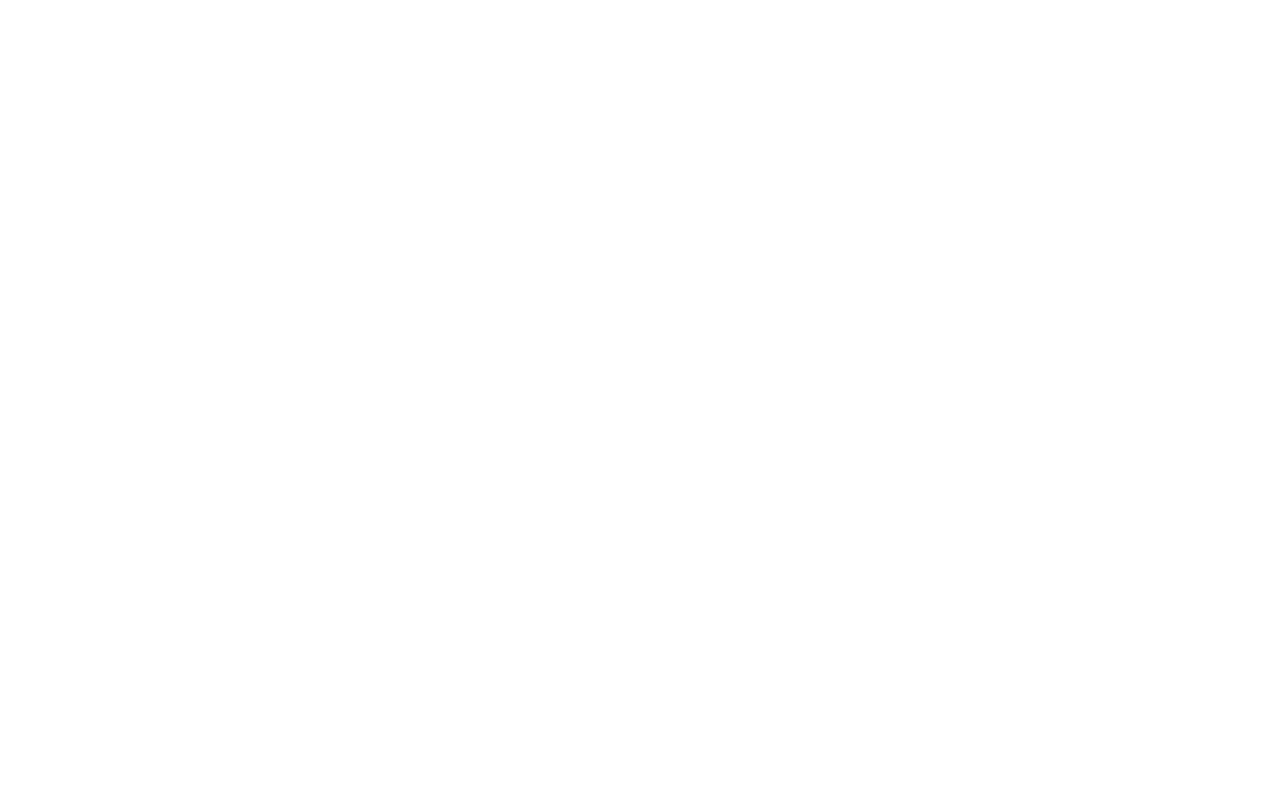
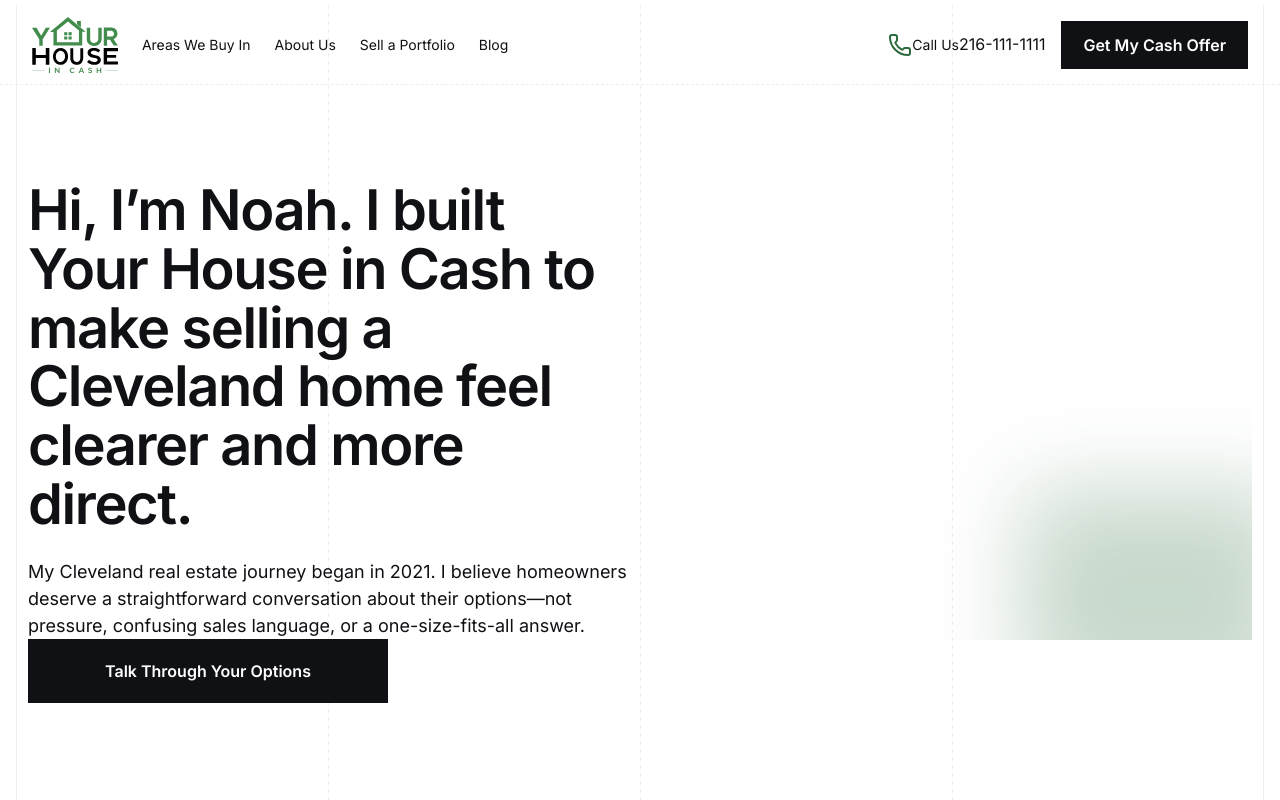
Before and after one commit to YHICAdmin/your-house-in-cash, a Next.js app: page /about-us in a window 1280 px wide. Before the commit this address had no page. Shown: the top 800 px of the page. Built offline with nearby package versions, Linux system fonts and the light colour scheme.

Commit message:
add hero

```diff
--- /dev/null
+++ b/project-documentation/website-specification/about-us-page.md
@@ -0,0 +1,59 @@
+# Purpose
+
+Introduce Noah as the person behind Your House in Cash and establish a clear, direct, homeowner-first approach to selling a Cleveland home.
+
+# Page Routing
+
+- Canonical route: `/about-us`
+- The Hero primary CTA navigates to the Contact Us page at `/contact`.
+
+# Hero
+
+## Purpose
+
+Create a personal first impression of Noah and make clear that Your House in Cash offers a straightforward conversation about a homeowner’s options.
+
+## Content
+
+### Primary Headline
+
+- `Hi, I’m Noah. I built Your House in Cash to make selling a Cleveland home feel clearer and more direct.`
+- Use H1 semantics and the global Display typography.
+
+### Supporting Copy
+
+- `My Cleveland real estate journey began in 2021. I believe homeowners deserve a straightforward conversation about their options—not pressure, confusing sales language, or a one-size-fits-all answer.`
+- Use global Body Large typography.
+
+### Primary CTA
+
+- Label: `Talk Through Your Options`
+- Destination: `/contact`
+- Use the shared Button Component with its `conversion` variant.
+
+## Layout
+
+### Desktop
+
+- Use a spacious two-column Hero.
+- The left column contains the Primary Headline, Supporting Copy, and Primary CTA in that order.
+- The right column contains one abstract branded visual.
+- Keep the text composition as the Hero’s primary focal point.
+
+### Mobile
+
+- Stack the text composition first and the abstract visual second.
+- Keep the abstract visual proportional and visually supporting the copy.
+
+## Abstract Branded Visual
+
+### Purpose
+
+Provide a warm, modern branded counterweight to the Hero copy without using an image asset.
+
+### Design Direction
+
+- Build one rounded rectangle with CSS gradients and soft blurred color fields.
+- Use pale green, soft sage, warm off-white, and deep forest green close to the existing brand palette.
+- Create a polished, warm, understated color composition with the visual weight of an editorial background.
+- Use the supplied reference as loose inspiration for soft-color composition only.
--- /dev/null
+++ b/src/app/(site)/about-us/page.module.css
@@ -0,0 +1,94 @@
+.hero {
+  background: var(--color-background);
+}
+
+.layout {
+  align-items: center;
+  row-gap: var(--spacing-xl);
+}
+
+.content,
+.visual {
+  min-width: 0;
+  grid-column: 1 / -1;
+}
+
+.content {
+  display: flex;
+  flex-direction: column;
+  align-items: flex-start;
+}
+
+.heading {
+  max-width: 16ch;
+  margin: 0 0 var(--spacing-m);
+}
+
+.supportingCopy {
+  max-width: 58ch;
+  margin: 0 0 var(--spacing-l);
+  color: var(--color-text-secondary);
+}
+
+.visual {
+  position: relative;
+  width: 100%;
+  aspect-ratio: 5 / 4;
+  overflow: hidden;
+  border-radius: var(--radius-large);
+  background:
+    radial-gradient(circle at 20% 18%, var(--color-brand-light) 0 15%, transparent 42%),
+    linear-gradient(145deg, var(--color-background-soft) 0%, var(--color-brand-light) 58%, var(--color-background-soft) 100%);
+}
+
+.visual::before,
+.visual::after {
+  position: absolute;
+  border-radius: var(--radius-pill);
+  content: "";
+  filter: blur(44px);
+}
+
+.visual::before {
+  width: 54%;
+  height: 54%;
+  right: -8%;
+  bottom: -16%;
+  background: var(--color-brand-dark);
+  opacity: 0.26;
+}
+
+.visual::after {
+  width: 48%;
+  height: 48%;
+  top: 13%;
+  left: 24%;
+  background: var(--color-brand);
+  opacity: 0.22;
+}
+
+@media (min-width: 768px) {
+  .layout {
+    row-gap: 0;
+  }
+
+  .content {
+    grid-column: 1 / span 4;
+  }
+
+  .visual {
+    grid-column: 5 / span 4;
+    aspect-ratio: 1 / 1;
+  }
+}
+
+@media (min-width: 1200px) {
+  .content {
+    grid-column: 1 / span 6;
+  }
+
+  .visual {
+    grid-column: 8 / span 5;
+    aspect-ratio: 5 / 4;
+  }
+}
--- /dev/null
+++ b/src/app/(site)/about-us/page.tsx
@@ -0,0 +1,33 @@
+import type { Metadata } from "next";
+import { Button } from "@/components/ui/button";
+import { SiteFooter } from "@/components/layout/site-footer";
+import styles from "./page.module.css";
+
+export const metadata: Metadata = {
+  title: "About Us | Your House in Cash",
+  description: "Meet Noah, the person behind Your House in Cash, and learn about a clearer, more direct way to discuss selling a Cleveland home.",
+};
+
+export default function AboutUsPage() {
+  return (
+    <>
+      <main>
+        <section className={`${styles.hero} section-spacing system-lines-bg`} aria-labelledby="about-us-heading">
+          <div className={`${styles.layout} content-grid`}>
+            <div className={styles.content}>
+              <h1 id="about-us-heading" className={`${styles.heading} text-display`}>
+                Hi, I’m Noah. I built Your House in Cash to make selling a Cleveland home feel clearer and more direct.
+              </h1>
+              <p className={`${styles.supportingCopy} text-body-large`}>
+                My Cleveland real estate journey began in 2021. I believe homeowners deserve a straightforward conversation about their options—not pressure, confusing sales language, or a one-size-fits-all answer.
+              </p>
+              <Button href="/contact" variant="conversion">Talk Through Your Options</Button>
+            </div>
+            <div className={styles.visual} aria-hidden="true" />
+          </div>
+        </section>
+      </main>
+      <SiteFooter />
+    </>
+  );
+}
```
